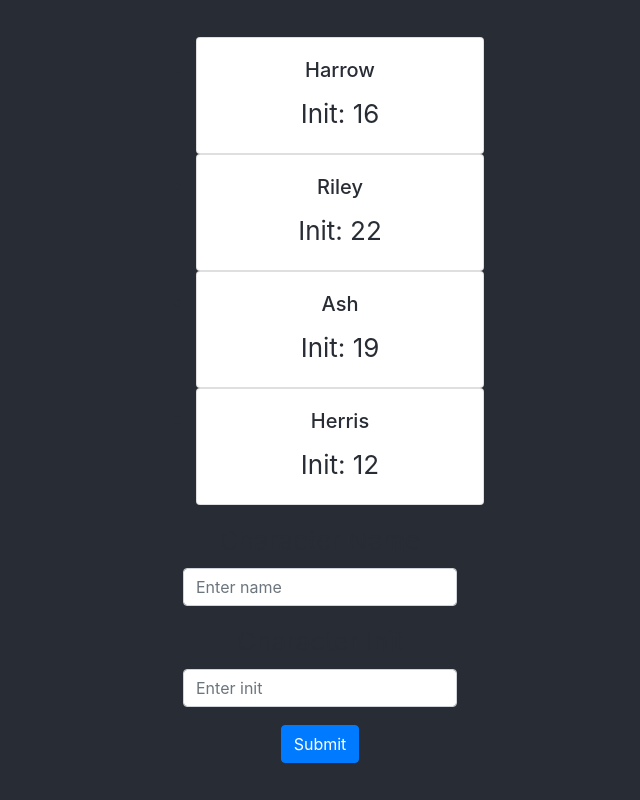
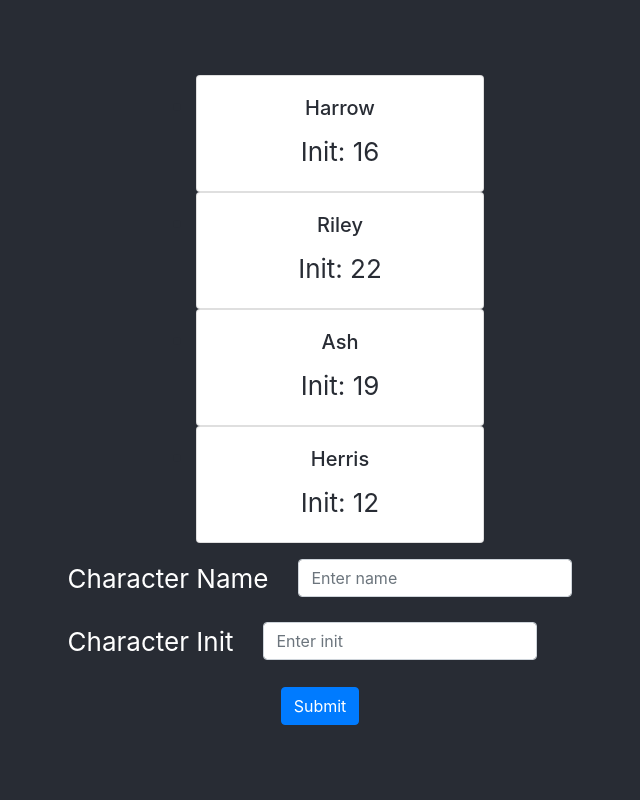
Before and after one commit to FallenRaven/initiative-tracker, a React (Create React App) app: page / in a window 1280 px wide. Shown: the whole page, without its empty margins (320-960 px from the left). Built offline with nearby package versions, Linux system fonts and the light colour scheme.

Commit message:
Fixed some ugly design

```diff
--- a/src/App.js
+++ b/src/App.js
@@ -5,7 +5,7 @@ import initialData from "./initial-data";
 import {useState} from "react";
 import {DragDropContext, Draggable, Droppable} from "react-beautiful-dnd";
 import InitCard from "./Components/InitCard";
-import {Button, Form, Navbar} from "react-bootstrap";
+import {Button, Col, Form, Navbar, Row} from "react-bootstrap";
 import {useFormik} from "formik";
 
 function App() {
@@ -27,6 +27,7 @@ function App() {
             let tempJSON = JSON.parse(JSON.stringify(text));
             items.push(tempJSON);
             updateCharacters(items);
+            formik.resetForm();
         },
     });
 
@@ -67,13 +68,21 @@ function App() {
                     </Droppable>
                 </DragDropContext>
             <Form onSubmit={formik.handleSubmit}>
-                <Form.Group controlId="name">
-                    <Form.Label>Character Name</Form.Label>
-                    <Form.Control type="text" placeholder="Enter name" onChange={formik.handleChange} value={formik.values.name}/>
+                <Form.Group controlId="name" as={Row}>
+                    <Col xs={"auto"}>
+                        <Form.Label style={{color:'white'}}>Character Name</Form.Label>
+                    </Col>
+                    <Col xs={"auto"}>
+                        <Form.Control type="text" placeholder="Enter name" onChange={formik.handleChange} value={formik.values.name}/>
+                    </Col>
                 </Form.Group>
-                <Form.Group controlId="init">
-                    <Form.Label>Character Init</Form.Label>
-                    <Form.Control type="text" placeholder="Enter init" onChange={formik.handleChange} value={formik.values.init}/>
+                <Form.Group controlId="init" as={Row}>
+                    <Col xs={"auto"}>
+                        <Form.Label style={{color:'white'}}>Character Init</Form.Label>
+                    </Col>
+                    <Col xs={"auto"}>
+                        <Form.Control type="text" placeholder="Enter init" onChange={formik.handleChange} value={formik.values.init}/>
+                    </Col>
                 </Form.Group>
                 <Button variant="primary" type="submit">
                     Submit
```
